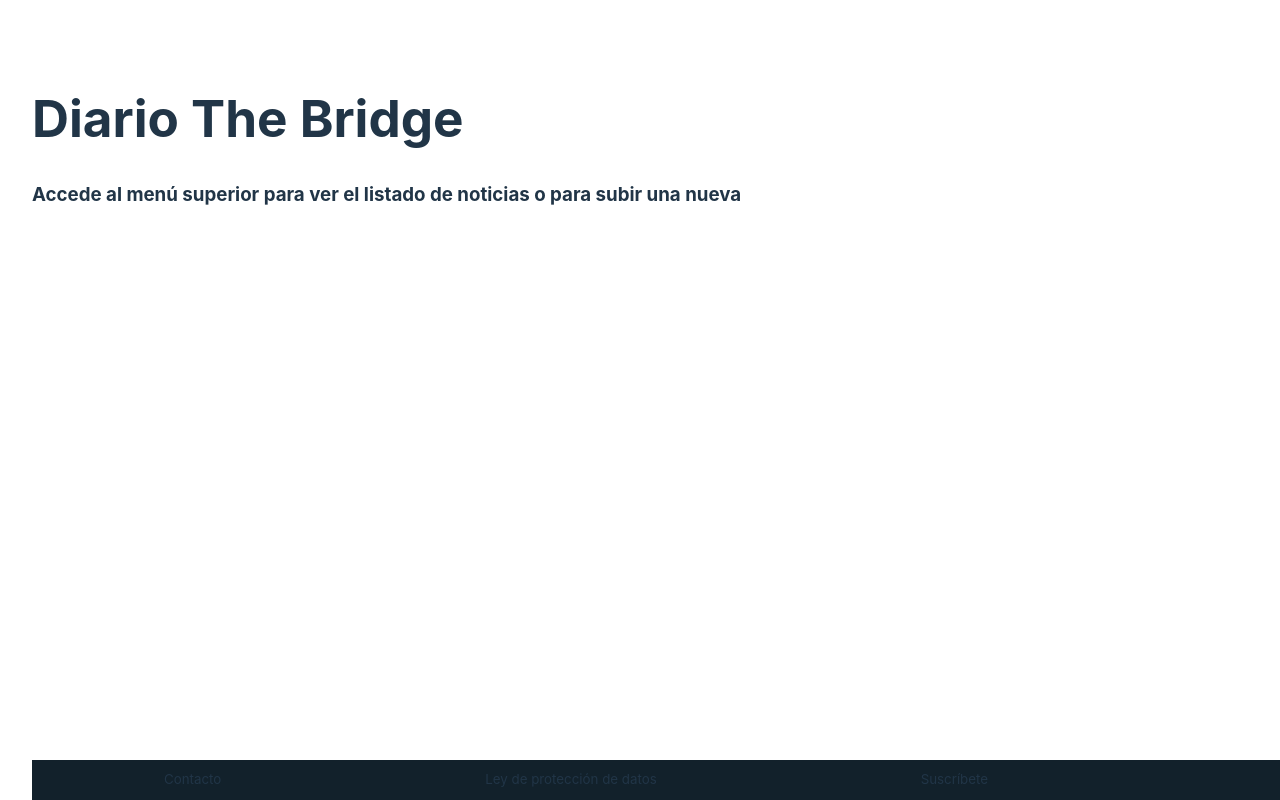
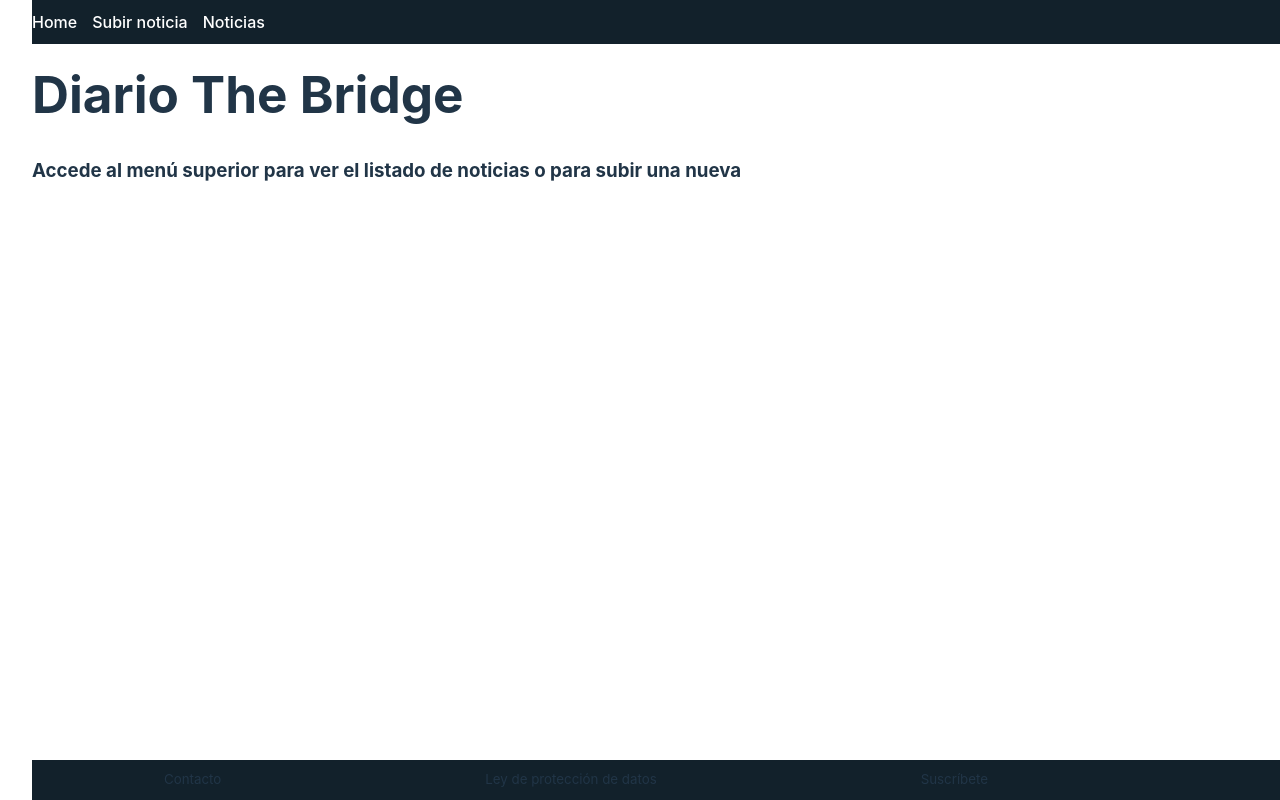
Before and after one commit to IKLANLO/web_de_noticias, a React (Vite) app in the folder Web_de_noticias/: page / in a window 1280 px wide. Built offline with nearby package versions, Linux system fonts and the light colour scheme.

Commit message:
añadida position sticky a Header

```diff
--- a/Web_de_noticias/src/components/Header/Header.jsx
+++ b/Web_de_noticias/src/components/Header/Header.jsx
@@ -3,12 +3,12 @@ import './Header.styles.scss'
 
 const Header = () => {
   return (
-    <nav>
-      <>
-        <span><Link className='header-link' to='/'>Home</Link></span>
-        <span><Link className='header-link' to='/form'>Subir noticia</Link></span>
-        <span><Link className='header-link' to='/list'>Noticias</Link></span>
-      </>
+    <nav className='header'>
+      <div>
+        <span><Link className='header__link' to='/'>Home</Link></span>
+        <span><Link className='header__link' to='/form'>Subir noticia</Link></span>
+        <span><Link className='header__link' to='/list'>Noticias</Link></span>
+      </div>
     </nav>
   )
 }
--- a/Web_de_noticias/src/components/Header/Header.styles.scss
+++ b/Web_de_noticias/src/components/Header/Header.styles.scss
@@ -1,4 +1,12 @@
-.header-link {
-  color: white;
-  margin-right: .9375rem;
+.header {
+  position:fixed;
+  top: 0;
+  padding: .625rem 0 .625rem 0;
+  background-color: #12212B;
+  width: 100%;
+
+  &__link {
+    color: white;
+    margin-right: .9375rem;
+  }
 }
```
